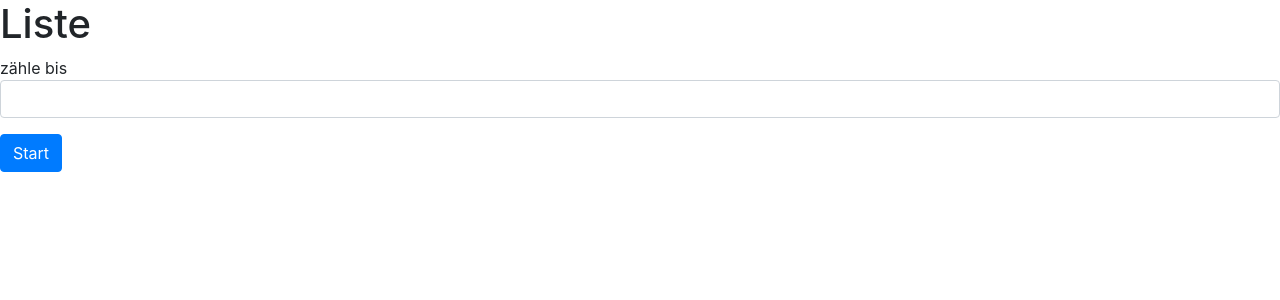
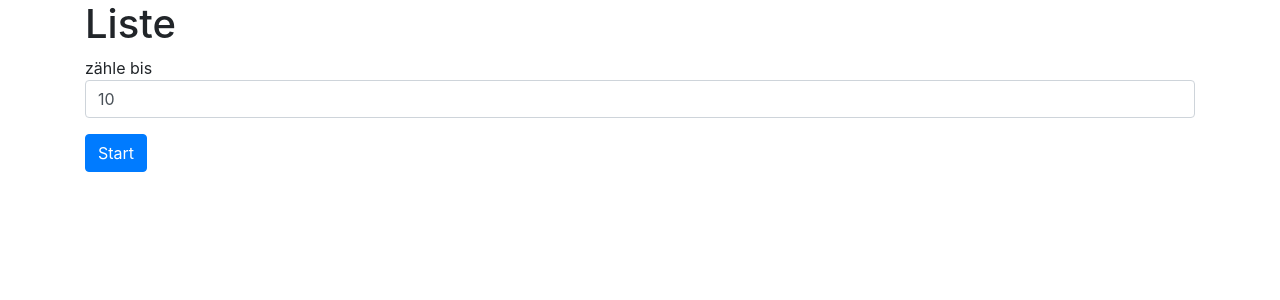
Before and after one commit to TimKnupfer/science-academie-2, an Angular app: page / in a window 1280 px wide. Shown: the top 300 px of the page. Built offline with nearby package versions, Linux system fonts and the light colour scheme.

Commit message:
2 files modified

```diff
--- a/src/app/listen/listen.component.html
+++ b/src/app/listen/listen.component.html
@@ -1,3 +1,6 @@
+<div class="container">
+  <div class="row">
+    <div class="col-12">
 <h1>Liste</h1>
 <form>
 zähle bis <input type="number" name="Ende"
@@ -5,3 +8,6 @@ zähle bis <input type="number" name="Ende"
 </form>
 <button type="button" class="btn btn-primary"
 (click)="zaehle()">Start</button>
+     </div>
+   </div>
+</div>
--- a/src/app/listen/listen.component.ts
+++ b/src/app/listen/listen.component.ts
@@ -8,7 +8,7 @@ import { Component, OnInit } from '@angular/core';
 export class ListenComponent implements OnInit {
 
   constructor() { }
-
+Ende: number= 10;
   ngOnInit() {
   }
 
```
